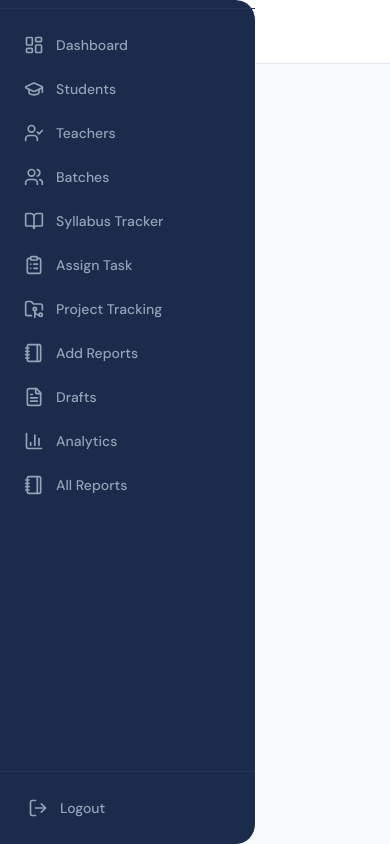
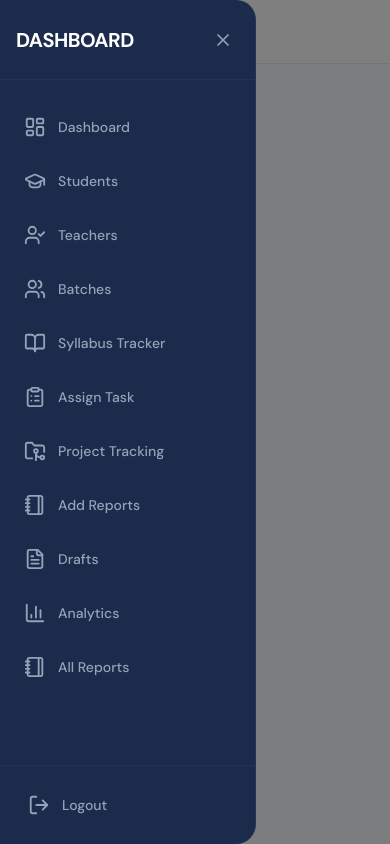
Before and after one commit to zaidachhwa/Tech-Audit-Frontend, a React (Vite) app: page /admin in a window 390 px wide. Built offline with nearby package versions, Linux system fonts and the light colour scheme; no server answers; sample sign-in values are in the browser's storage.

Commit message:
enhance mobile layout admin  panel and teacher pannel

```diff
--- a/src/components/admin/AdminSidebar.jsx
+++ b/src/components/admin/AdminSidebar.jsx
@@ -1,5 +1,5 @@
 import { NavLink, useLocation } from "react-router-dom";
-import { Menu, LogOut } from "lucide-react";
+import { Menu, LogOut, X } from "lucide-react"; // Added X for close button
 import { useAuth } from "../../context/AuthContext";
 import { adminSidebarItems } from "./sidebarItems";
 
@@ -12,57 +12,53 @@ export default function AdminSidebar({ sidebarOpen, setSidebarOpen }) {
       <style>{`
         @import url('https://fonts.googleapis.com/css2?family=DM+Sans:wght@400;500;600;700;800&display=swap');
       `}</style>
+
+      {/* 1. MOBILE OVERLAY (Backdrop) */}
+      {/* This darkens the background when the menu is open on mobile */}
+      <div
+        className={`fixed inset-0 bg-black/50 z-40 lg:hidden transition-opacity duration-300 ${sidebarOpen ? "opacity-100 pointer-events-auto" : "opacity-0 pointer-events-none"
+          }`}
+        onClick={() => setSidebarOpen(false)}
+      />
+
+      {/* 2. SIDEBAR CONTAINER */}
       <aside
-        className={`fixed left-0 top-0 h-screen transition-all duration-300 z-40 ${sidebarOpen ? "w-64" : "w-0 -translate-x-full lg:translate-x-0 lg:w-16"
+        className={`fixed left-0 top-0 h-screen transition-all duration-300 z-50 flex flex-col
+          ${sidebarOpen
+            ? "w-64 translate-x-0"
+            : "w-20 -translate-x-full lg:translate-x-0"
           }`}
         style={{
           backgroundColor: "#1B2B4B",
-          borderRight: "1px solid #ffffff",
+          borderRight: "1px solid #243452",
           fontFamily: "'DM Sans', sans-serif",
-          borderRadius: "0px 20px 20px 0px",
+          borderRadius: sidebarOpen ? "0px 20px 20px 0px" : "0px",
         }}
       >
-        <div className="flex flex-col h-full">
-          {/* LOGO HEADER SECTION */}
-          <div
-            className="flex flex-col border-b"
-            style={{ borderColor: "#243452" }}
+        {/* LOGO & TOGGLE SECTION */}
+        <div className="h-20 flex items-center justify-between px-4 border-b border-[#243452]">
+          {sidebarOpen ? (
+            <>
+              <div className="text-white font-bold text-xl tracking-tight">DASHBOARD</div>
+              <button
+                onClick={() => setSidebarOpen(false)}
+                className="p-1.5 rounded-lg hover:bg-[#243452] text-[#94A3B8] transition"
               >
-            {sidebarOpen ? (
-              <div>
-                {/* Independent White Div for Logo */}
-
-
-                {/* Small bar for the Menu Toggle when open */}
-                <div className="flex justify-end px-2 py-1">
+                <X size={20} />
+              </button>
+            </>
+          ) : (
             <button
-                    onClick={() => setSidebarOpen(!sidebarOpen)}
-                    className="p-1.5 rounded-md transition hidden lg:block hover:bg-[#243452]"
+              onClick={() => setSidebarOpen(true)}
+              className="w-full flex justify-center p-2 rounded-lg text-[#94A3B8] hover:bg-[#243452] transition"
             >
-                    <Menu size={18} style={{ color: "#94A3B8" }} />
+              <Menu size={24} />
             </button>
-                </div>
-              </div>
-
-            ) : (
-              /* Collapsed State Logo/Menu Area */
-              <div className="h-20 flex items-center justify-center">
-                <button
-                  onClick={() => setSidebarOpen(!sidebarOpen)}
-                  className="p-2 rounded-lg transition hidden lg:block"
-                  style={{ backgroundColor: "transparent" }}
-                  onMouseEnter={(e) => (e.currentTarget.style.backgroundColor = "#243452")}
-                  onMouseLeave={(e) => (e.currentTarget.style.backgroundColor = "transparent")}
-                >
-                  <Menu size={20} style={{ color: "#94A3B8" }} />
-                </button>
-              </div>
           )}
         </div>
 
-          {/* NAVIGATION */}
-          <nav className="flex-1 py-4 px-3 overflow-y-auto">
-            <div className="space-y-1">
+        {/* NAVIGATION LINKS */}
+        <nav className="flex-1 py-6 px-3 overflow-y-auto space-y-2">
           {adminSidebarItems.map((item) => {
             const Icon = item.icon;
             const isActive = location.pathname === item.path;
@@ -71,82 +67,40 @@ export default function AdminSidebar({ sidebarOpen, setSidebarOpen }) {
               <NavLink
                 key={item.path}
                 to={item.path}
-                    className="flex items-center gap-3 px-3 py-2.5 rounded-lg transition-all group relative"
+                // Close sidebar on mobile after clicking a link
+                onClick={() => window.innerWidth < 1024 && setSidebarOpen(false)}
+                className="flex items-center gap-3 px-3 py-3 rounded-xl transition-all relative group"
                 style={{
                   backgroundColor: isActive ? "#2563EB" : "transparent",
                   color: isActive ? "#FFFFFF" : "#94A3B8",
                 }}
-                    onMouseEnter={(e) => {
-                      if (!isActive) {
-                        e.currentTarget.style.backgroundColor = "#243452";
-                      }
-                    }}
-                    onMouseLeave={(e) => {
-                      if (!isActive) {
-                        e.currentTarget.style.backgroundColor = "transparent";
-                      }
-                    }}
               >
-                    <Icon
-                      size={20}
-                      style={{
-                        color: isActive ? "#FFFFFF" : "#94A3B8",
-                      }}
-                    />
+                <Icon size={22} className="shrink-0" />
 
-                    {sidebarOpen && (
-                      <span className="font-medium text-sm">{item.name}</span>
-                    )}
+                {/* Text only shows when open OR on hover if you wanted tooltips */}
+                <span className={`font-medium text-sm transition-opacity duration-200 ${sidebarOpen ? "opacity-100" : "opacity-0 lg:hidden"
+                  }`}>
+                  {item.name}
+                </span>
 
-                    {isActive && (
-                      <div
-                        className="absolute right-0 w-1 h-full rounded-l-full"
-                        style={{
-                          backgroundColor: "#FFFFFF",
-                        }}
-                      />
+                {/* Active Indicator Line */}
+                {isActive && sidebarOpen && (
+                  <div className="absolute right-0 w-1 h-6 bg-white rounded-l-full" />
                 )}
               </NavLink>
             );
           })}
-            </div>
         </nav>
 
-          {/* LOGOUT */}
-          <div
-            className="p-4"
-            style={{
-              borderTop: "1px solid #243452",
-            }}
-          >
+        {/* LOGOUT SECTION */}
+        <div className="p-4 border-t border-[#243452]">
           <button
             onClick={logout}
-              className="w-full cursor-pointer flex items-center gap-3 px-3 py-2.5 rounded-lg transition group"
-              style={{
-                color: "#94A3B8",
-              }}
-              onMouseEnter={(e) => {
-                e.currentTarget.style.backgroundColor = "#243452";
-                e.currentTarget.style.color = "#EF4444";
-                const svg = e.currentTarget.querySelector("svg");
-                if (svg) svg.style.color = "#EF4444";
-              }}
-              onMouseLeave={(e) => {
-                e.currentTarget.style.backgroundColor = "transparent";
-                e.currentTarget.style.color = "#94A3B8";
-                const svg = e.currentTarget.querySelector("svg");
-                if (svg) svg.style.color = "#94A3B8";
-              }}
+            className="w-full flex items-center gap-3 px-3 py-3 rounded-xl text-[#94A3B8] hover:bg-red-500/10 hover:text-red-500 transition-colors group"
           >
-              <LogOut
-                size={20}
-                style={{
-                  color: "#94A3B8",
-                }}
-              />
+            <LogOut size={22} className="shrink-0" />
             {sidebarOpen && <span className="font-medium text-sm">Logout</span>}
           </button>
-          </div>
         </div>
       </aside>
     </>
--- a/src/components/teacher/AssignProject.jsx
+++ b/src/components/teacher/AssignProject.jsx
@@ -165,7 +165,7 @@ export default function AssignProject() {
             <label style={S.label}>Description *</label>
             <textarea placeholder="Provide project details, requirements, and deliverables..." value={description} onChange={(e) => setDescription(e.target.value)} rows={4} style={{ ...S.input, minHeight: 80, resize: "vertical" }} />
           </div>
-          <div style={{ display: "grid", gridTemplateColumns: "1fr 1fr 1fr", gap: 16 }}>
+          <div className="grid grid-cols-1 md:grid-cols-3 gap-4">
             <div>
               <label style={S.label}>Repository URL (Optional)</label>
               <input type="text" placeholder="https://github.com/..." value={repo} onChange={(e) => setRepo(e.target.value)} style={S.input} />
@@ -193,7 +193,7 @@ export default function AssignProject() {
         <div style={S.sectionTitle}>
           <Users size={16} /> Assignment Target
         </div>
-        <div style={{ display: "grid", gridTemplateColumns: "1fr 1fr", gap: 10, marginBottom: 16 }}>
+        <div className="grid grid-cols-1 md:grid-cols-2 gap-3 mb-4">
           <SelectField label="Batch Name" value={batchName} onChange={(e) => { setBatchName(e.target.value); setBatchNumber(""); setBatchStudents([]); setStudent(""); }}>
             <option value="">Select Batch</option>
             {uniqueBatchNames.map((name) => (<option key={name} value={name}>{name}</option>))}
@@ -265,7 +265,7 @@ export default function AssignProject() {
       </div>
 
       {/* Outcomes & Skills */}
-      <div style={{ display: "grid", gridTemplateColumns: "1fr 1fr", gap: 20 }}>
+      <div className="grid grid-cols-1 lg:grid-cols-2 gap-5">
         <div style={S.card}>
           <div style={{ ...S.sectionTitle, justifyContent: "space-between" }}>
             <span style={{ display: "flex", gap: 8, alignItems: "center" }}><Target size={16} /> Learning Outcomes</span>
--- a/src/components/teacher/AssignSyllabus.jsx
+++ b/src/components/teacher/AssignSyllabus.jsx
@@ -7,7 +7,7 @@ const S = {
   page: { minHeight: "100vh", background: "#F8FAFC", padding: "28px 32px", fontFamily: "'DM Sans', sans-serif" },
   heading: { fontSize: 20, fontWeight: 700, color: "#1B2B4B", margin: 0 },
   sub: { fontSize: 13, color: "#64748B", margin: "4px 0 24px" },
-  statsRow: { display: "grid", gridTemplateColumns: "repeat(3,1fr)", gap: 16, marginBottom: 24 },
+  statsRow: { display: "grid", gap: 16, marginBottom: 24, gridTemplateColumns: "repeat(auto-fit, minmax(250px, 1fr))" },
   statCard: { background: "#fff", border: "1.5px solid #E2E8F0", borderRadius: 12, padding: "18px 22px", display: "flex", alignItems: "center", gap: 14 },
   accordion: { background: "#fff", border: "1.5px solid #E2E8F0", borderRadius: 12, overflow: "hidden" },
 };
--- a/src/components/teacher/AssignSyllabusDetail.jsx
+++ b/src/components/teacher/AssignSyllabusDetail.jsx
@@ -226,7 +226,7 @@ export default function AssignSyllabusDetail() {
       </div>
 
       {/* Batch Info + Syllabus Selector */}
-      <div style={{ display: "grid", gridTemplateColumns: "1fr 1fr", gap: 16, marginBottom: 20 }}>
+      <div className="grid grid-cols-1 md:grid-cols-2 gap-4 mb-5">
         {/* Batch card */}
         <div style={{ ...S.card, padding: "18px 22px", display: "flex", alignItems: "center", gap: 16 }}>
           <div style={{ width: 50, height: 50, borderRadius: 12, background: "#EFF6FF", display: "flex", alignItems: "center", justifyContent: "center" }}>
@@ -271,7 +271,7 @@ export default function AssignSyllabusDetail() {
 
       {/* Stat cards */}
       {topics.length > 0 && (
-        <div style={{ display: "grid", gridTemplateColumns: "repeat(4,1fr)", gap: 14, marginBottom: 20 }}>
+        <div className="grid grid-cols-2 lg:grid-cols-4 gap-4 mb-5">
           {[
             { label: "Total Topics", value: stats.total, icon: <BookOpen size={18} />, tint: "#EFF6FF", color: "#2563EB" },
             { label: "Completed", value: stats.completed, icon: <CheckCircle2 size={18} />, tint: "#ECFDF5", color: "#10B981" },
--- a/src/components/teacher/AssignTask.jsx
+++ b/src/components/teacher/AssignTask.jsx
@@ -161,7 +161,7 @@ export default function AssignTask() {
           <Users size={16} /> Batch Info
         </div>
 
-        <div style={{ display: "grid", gridTemplateColumns: "1fr 1fr", gap: 10 }}>
+        <div className="grid grid-cols-1 md:grid-cols-2 gap-3">
           <SelectField
             label="Batch Name"
             value={batchName}
--- a/src/components/teacher/TeacherAnnouncements.jsx
+++ b/src/components/teacher/TeacherAnnouncements.jsx
@@ -126,7 +126,7 @@ export default function TeacherAnnouncements() {
       </div>
 
       {/* Stats */}
-      <div style={{ display: "grid", gridTemplateColumns: "repeat(3, 1fr)", gap: 16, marginBottom: 20 }}>
+      <div className="grid grid-cols-1 md:grid-cols-3 gap-4 mb-5">
         {[
           { label: "Total Announcements", value: announcements.length, tint: "#EFF6FF", iconColor: "#2563EB", icon: <Megaphone size={18} /> },
           { label: "This Week", value: announcements.filter((a) => Date.now() - new Date(a.createdAt).getTime() < 604800000).length, tint: "#ECFDF5", iconColor: "#10B981", icon: <Clock size={18} /> },
@@ -161,7 +161,7 @@ export default function TeacherAnnouncements() {
               <label style={{ ...S.label, display: "block", marginBottom: 8 }}>Message</label>
               <textarea value={form.message} onChange={(e) => setForm({ ...form, message: e.target.value })} placeholder="Write your announcement here..." rows={4} style={{ ...S.input, resize: "vertical" }} />
             </div>
-            <div style={{ display: "grid", gridTemplateColumns: "1fr 1fr", gap: 14 }}>
+            <div className="grid grid-cols-1 md:grid-cols-2 gap-4">
               <div>
                 <label style={{ ...S.label, display: "block", marginBottom: 8 }}>Target Batch</label>
                 <div style={{ position: "relative" }}>
--- a/src/components/teacher/TeacherGrades.jsx
+++ b/src/components/teacher/TeacherGrades.jsx
@@ -118,7 +118,7 @@ export default function TeacherGrades() {
       </div>
 
       {/* Stat Cards */}
-      <div style={{ display: "grid", gridTemplateColumns: "repeat(3, 1fr)", gap: 16, marginBottom: 20 }}>
+      <div className="grid grid-cols-1 md:grid-cols-3 gap-4 mb-5">
         {[
           { label: "Total Students", value: students.length, tint: "#EFF6FF", iconColor: "#2563EB", icon: <Users size={18} /> },
           { label: "Assignments", value: assignments.length, tint: "#ECFDF5", iconColor: "#10B981", icon: <Award size={18} /> },
@@ -136,7 +136,7 @@ export default function TeacherGrades() {
 
       {/* Controls */}
       <div style={{ ...S.card, padding: "20px 24px", marginBottom: 20 }}>
-        <div style={{ display: "grid", gridTemplateColumns: "1fr 1fr 1fr", gap: 14, alignItems: "flex-end" }}>
+        <div className="grid grid-cols-1 md:grid-cols-3 gap-4 items-end">
           <div>
             <label style={{ ...S.label, display: "block", marginBottom: 8 }}>Select Batch</label>
             <div style={{ position: "relative" }}>
--- a/src/components/teacher/TeacherLogin.jsx
+++ b/src/components/teacher/TeacherLogin.jsx
@@ -39,7 +39,7 @@ export default function TeacherLogin() {
       <style>{`@import url('https://fonts.googleapis.com/css2?family=DM+Sans:wght@400;500;600;700;800&display=swap');`}</style>
 
       {/* LEFT BRANDING PANEL */}
-      <div style={{ width: "50%", background: "#1B2B4B", display: "flex", flexDirection: "column", justifyContent: "center", padding: "60px 56px", position: "relative", overflow: "hidden" }} className="hidden lg:flex">
+      <div style={{ width: "50%", background: "#1B2B4B", flexDirection: "column", justifyContent: "center", padding: "60px 56px", position: "relative", overflow: "hidden" }} className="hidden lg:flex flex-col">
         {/* Decorative circles */}
         <div style={{ position: "absolute", top: -80, right: -80, width: 280, height: 280, borderRadius: "50%", background: "rgba(37,99,235,0.12)", pointerEvents: "none" }} />
         <div style={{ position: "absolute", bottom: -60, left: -60, width: 200, height: 200, borderRadius: "50%", background: "rgba(37,99,235,0.08)", pointerEvents: "none" }} />
```
Also changed, not shown: src/components/teacher/TeacherLayout.jsx (+28 -3 lines), src/components/teacher/TeacherSidebar.jsx (+4 -3 lines), src/components/teacher/TeacherStudentProgress.jsx (+4 -4 lines), src/components/teacher/TeacherSyllabusDashboard.jsx (+4 -4 lines). Lines whose indentation alone changed are shown as unchanged.
